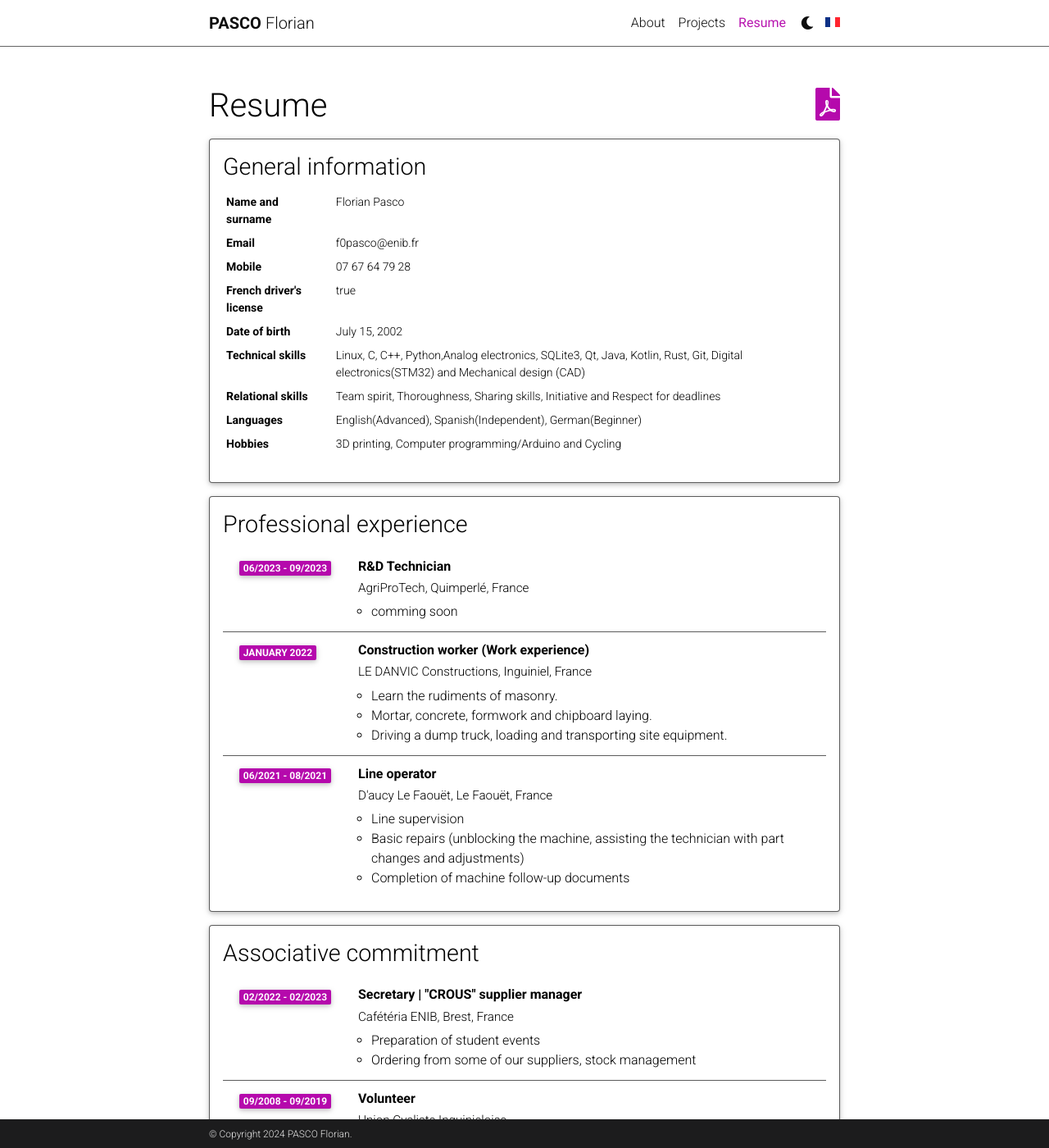
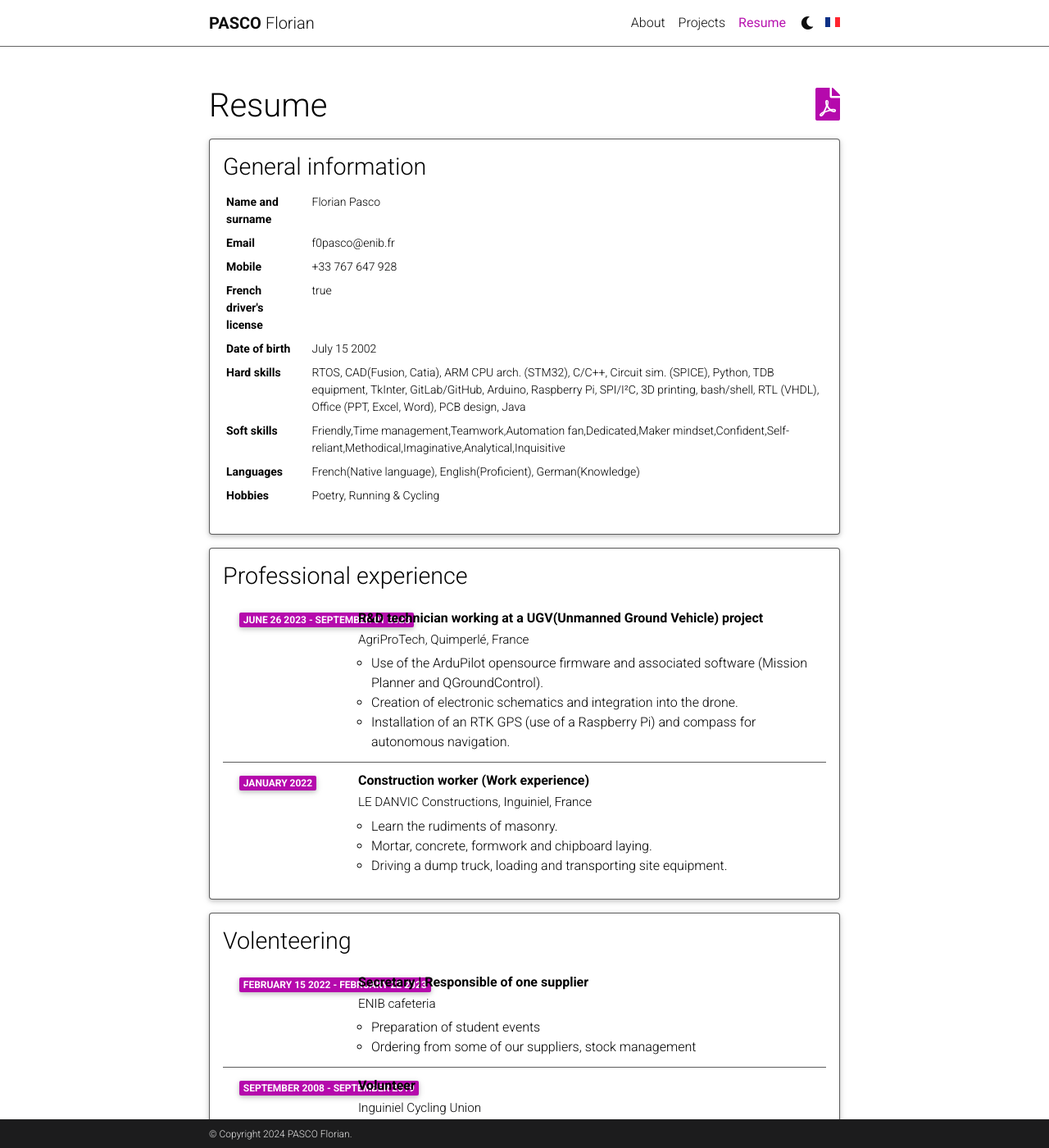
Before and after one commit to mpek29/en, a Jekyll site: the page built from _pages/resume.md, in a window 1280 px wide and 1400 px high. Shown: the whole window at 82% size. Built offline with Jekyll 4.4.1, drawn with Linux system fonts in a browser that asks for light colours; comment, search, counter and statistics services are not loaded; a style sheet for code colours, icons or effects is not loaded; some of the changed text lies outside the part shown.

Commit message:
Update cv.yml

```diff
--- a/_data/resume.yml
+++ b/_data/resume.yml
@@ -3,31 +3,42 @@
   contents:
     - name: Name and surname
       value: Florian Pasco
+
     - name: Email
       value: f0pasco@enib.fr
+
     - name: Mobile
-      value: 07 67 64 79 28
+      value: +33 767 647 928
+
     - name: French driver's license
       value: yes
+
     - name: Date of birth
-      value: July 15, 2002
-    - name: Technical skills
-      value: Linux, C, C++, Python,Analog electronics, SQLite3, Qt, Java, Kotlin, Rust, Git, Digital electronics(STM32) and Mechanical design (CAD)
-    - name: Relational skills
-      value: Team spirit, Thoroughness, Sharing skills, Initiative and Respect for deadlines
+      value: July 15 2002
+
+    - name: Hard skills
+      value: RTOS, CAD(Fusion, Catia), ARM CPU arch. (STM32), C/C++, Circuit sim. (SPICE), Python, TDB equipment, TkInter, GitLab/GitHub, Arduino, Raspberry Pi, SPI/I²C, 3D printing, bash/shell, RTL (VHDL), Office (PPT, Excel, Word), PCB design, Java
+
+    - name: Soft skills
+      value: Friendly,Time management,Teamwork,Automation fan,Dedicated,Maker mindset,Confident,Self-reliant,Methodical,Imaginative,Analytical,Inquisitive
+
     - name: Languages
-      value: English(Advanced), Spanish(Independent), German(Beginner)
+      value: French(Native language), English(Proficient), German(Knowledge)
+
     - name: Hobbies
-      value: 3D printing, Computer programming/Arduino and Cycling
+      value: Poetry, Running & Cycling
 
 - title: Professional experience
   type: time_table
   contents:
-    - title: R&D Technician
+    - title: R&D technician working at a UGV(Unmanned Ground Vehicle) project
       institution: AgriProTech, Quimperlé, France
-      year: 06/2023 - 09/2023
+      year: June 26 2023 - September 01 2023
       description:
-        - comming soon
+        - Use of the ArduPilot opensource firmware and associated software (Mission Planner and QGroundControl).
+        - Creation of electronic schematics and integration into the drone.
+        - Installation of an RTK GPS (use of a Raspberry Pi) and compass for autonomous navigation.
+
     - title: Construction worker (Work experience)
       institution: LE DANVIC Constructions, Inguiniel, France
       year: January 2022
@@ -35,56 +46,33 @@
         - Learn the rudiments of masonry.
         - Mortar, concrete, formwork and chipboard laying.
         - Driving a dump truck, loading and transporting site equipment.
-    - title: Line operator
-      institution: D'aucy Le Faouët, Le Faouët, France
-      year: 06/2021 - 08/2021
-      description:
-        - Line supervision
-        - Basic repairs (unblocking the machine, assisting the technician with part changes and adjustments)
-        - Completion of machine follow-up documents
 
-- title: Associative commitment
+- title: Volenteering
   type: time_table
   contents:
-    - title: Secretary | "CROUS" supplier manager
-      institution: Cafétéria ENIB, Brest, France
-      year: 02/2022 - 02/2023
+    - title: Secretary | Responsible of one supplier
+      institution: ENIB cafeteria
+      year: February 15 2022 - February 22 2023
       description:
         - Preparation of student events
         - Ordering from some of our suppliers, stock management
+
     - title: Volunteer
-      institution: Union Cycliste Inguinieloise
-      year: 09/2008 - 09/2019
+      institution: Inguiniel Cycling Union
+      year: September 2008 - September 2019
       description:
-        - Sale of programs for sporting events
-        - Participation in maintaining safety around the circuit
+        - Sale of sports event programs
+        - Participation in maintaining safety around the edges of the circuit
 
 - title: Training
   type: time_table
   contents:
-    - title: Diplôme d'ingénieur généraliste systèmes en électronique, informatique et mécatronique (general systems engineer diploma in electronics, IT and mechatronics)
-      institution: École nationale d'ingénieurs de Brest (ENIB), Brest, France
-      year: 09 2020 - ongoing
+    - title: Master’s Degree in Engineering (Electronics, Computer Science and Mechatronics)
+      institution: Brest National School of Engineering, France
+      year: September 2020 - in progress
       description:
-        - Electrical Habilitation - H0/B1V in 2023
-        - First aid at work in 2023
+        - Diploma expected in 2025.
 
-    - title: BAC Scientifique Option SVT Spécialité ISN
-      institution: Lycée Victor Hugo, Hennebont, France
-      year: 09 2017 - 06 2020
-
-- title: Leisure
-  type: nested_list
-  contents:
-    - title: 3D printing
-      items:
-        - 3D modeling and post on Thingiverse
-
-    - title: Computer/Arduino programming.
-      items:
-        - Use of C, C#, Python, Sqlite, etc.
-
-    - title: Cycling.
-      items:
-        - Sports mechanics
-        - I've been practising sport for 15 years, 11 of which in a club.
+    - title: Baccalauréat, French secondary education diploma
+      institution:
+      year: June 2020
```
